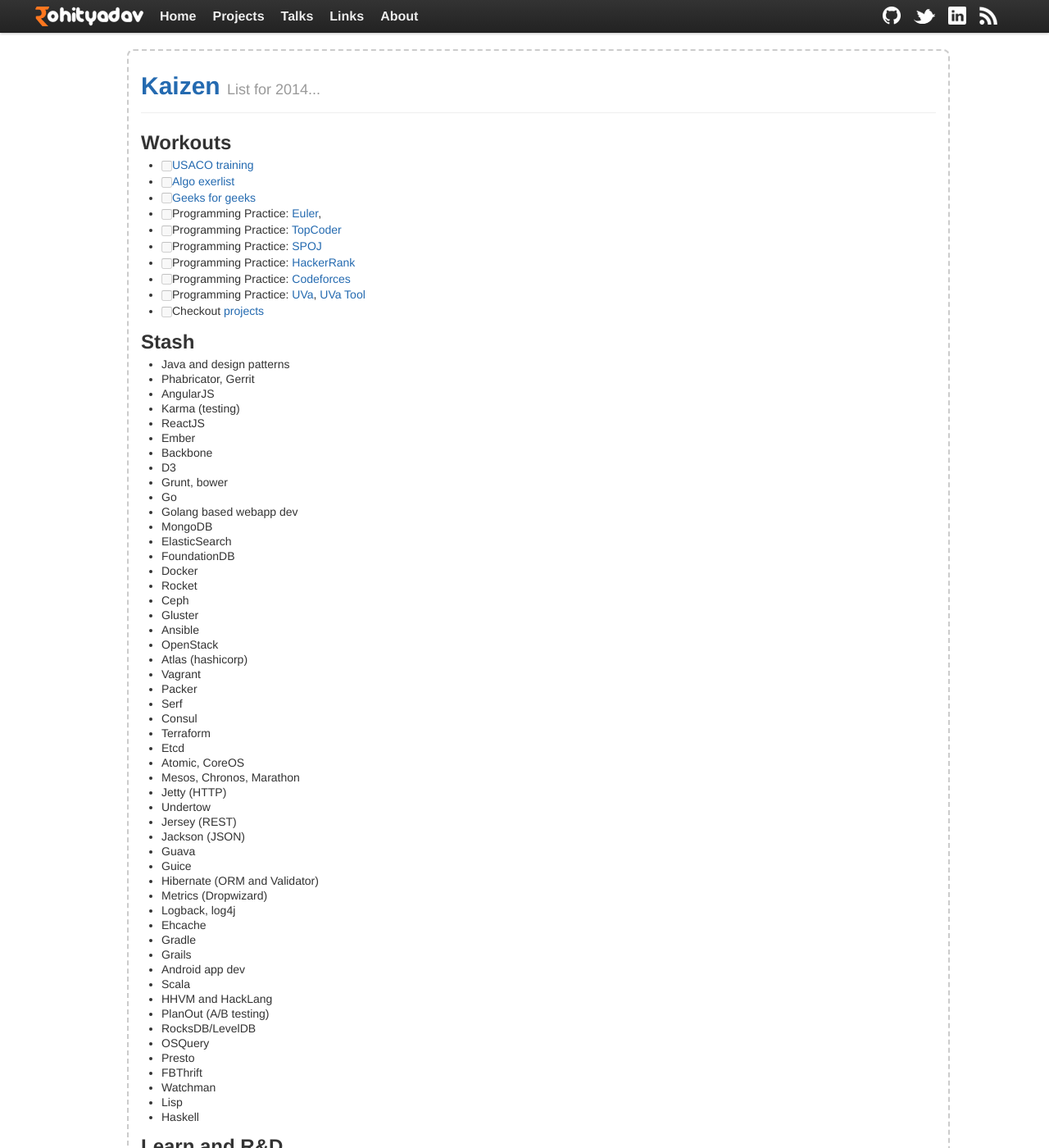
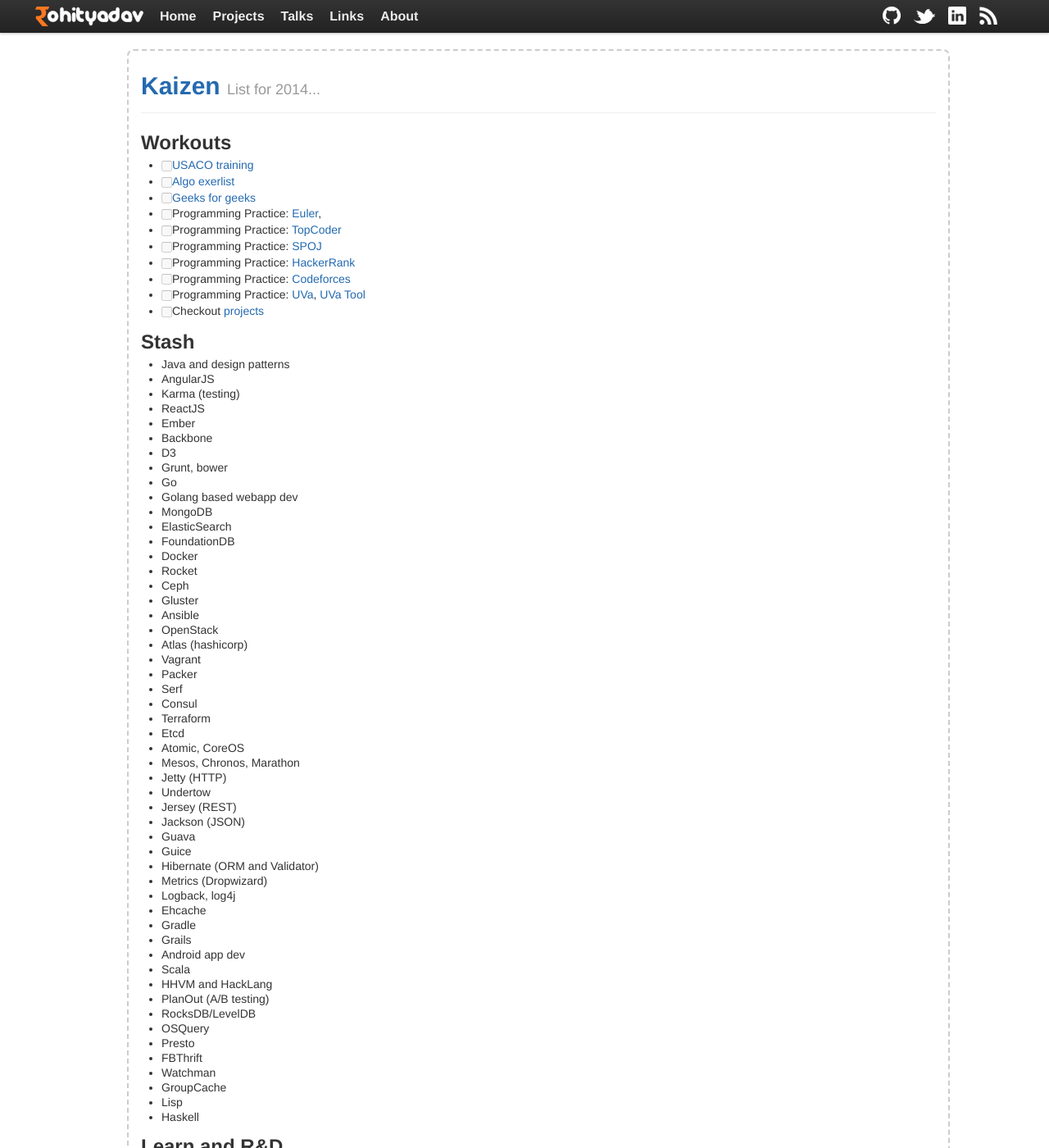
Before and after one commit to rohityadavcloud/rohityadavcloud.github.io, a Jekyll site: the page built from kaizen/index.markdown, in a window 1280 px wide and 1400 px high. Shown: the whole window at 82% size. Built offline with Jekyll 4.4.1, drawn with Linux system fonts in a browser that asks for light colours.

Commit message:
kaizen: update
Signed-off-by: Rohit Yadav <rohit@scaleninja.com>

```diff
--- a/kaizen/index.markdown
+++ b/kaizen/index.markdown
@@ -20,7 +20,6 @@
 ## Stash
 
 - Java and design patterns
-- Phabricator, Gerrit
 - AngularJS
 - Karma (testing)
 - ReactJS
@@ -69,6 +68,7 @@
 - Presto
 - FBThrift
 - Watchman
+- GroupCache
 - Lisp
 - Haskell
 
```
